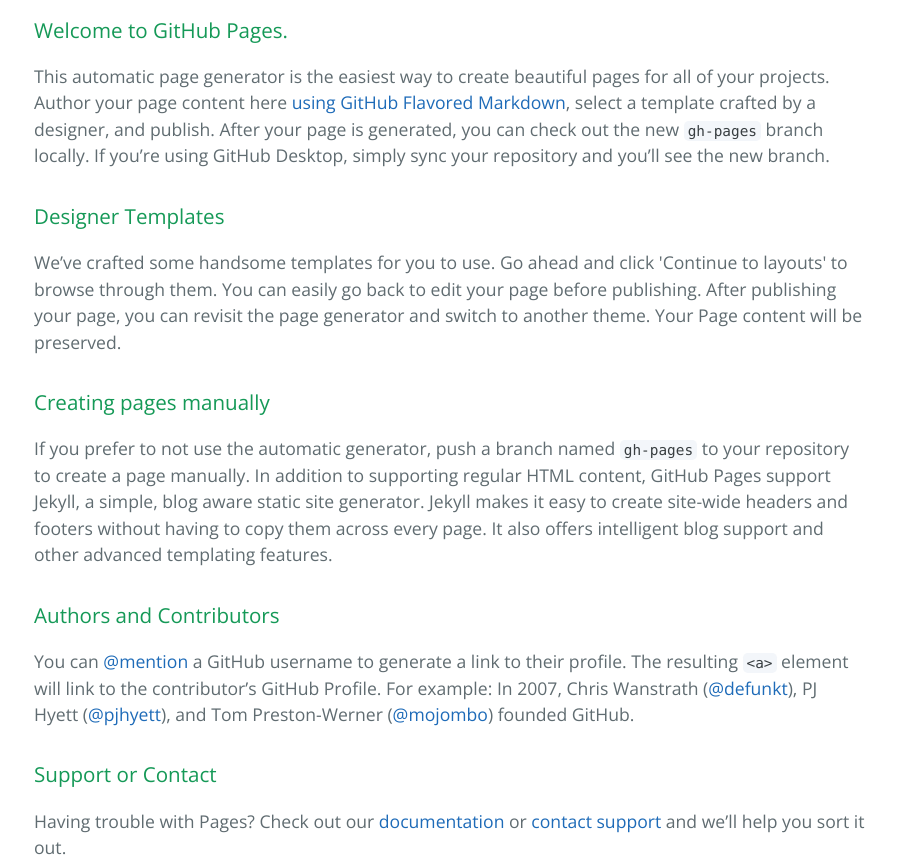
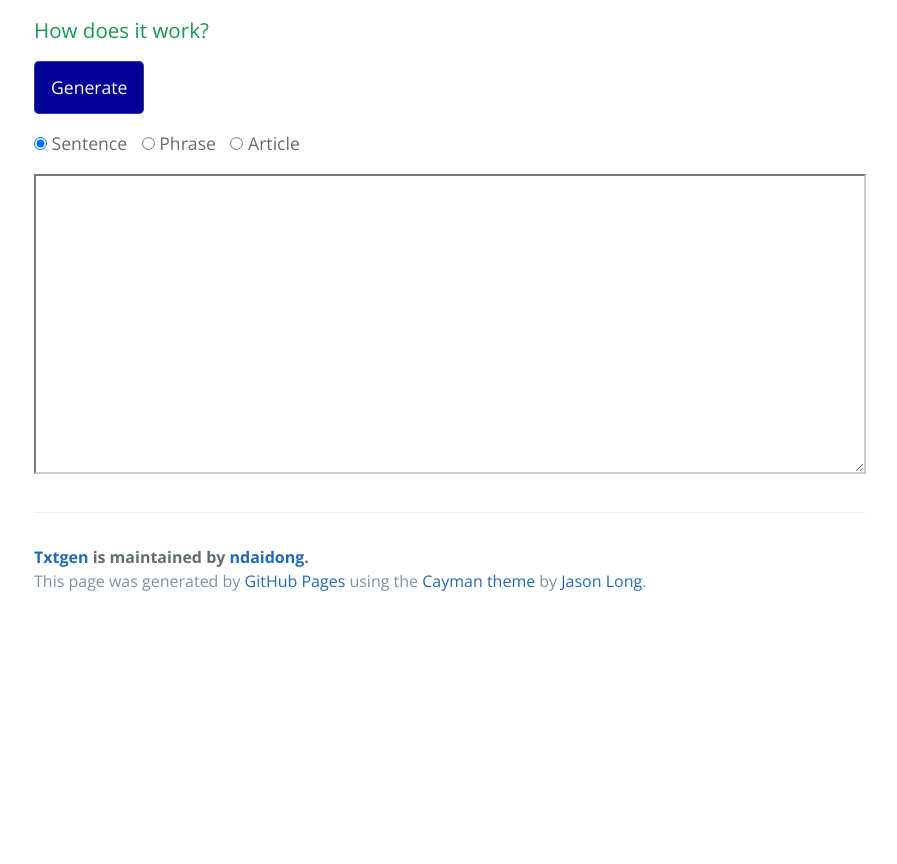
Before and after one commit to ndaidong/txtgen, a plain HTML site: page index.html in a window 1280 px wide. Shown: the part 400-1264 px from the top of the page, without its empty margins (190-1087 px from the left). After the commit the page ends 1025 px from the top, so only its background shows below. Drawn offline with nearby package versions, Linux system fonts and the light colour scheme; a script that the page names is missing.

Commit message:
Add demo

```diff
--- a/index.html
+++ b/index.html
@@ -19,31 +19,19 @@
     </section>
 
     <section class="main-content">
-      <h3>
-<a id="welcome-to-github-pages" class="anchor" href="#welcome-to-github-pages" aria-hidden="true"><span aria-hidden="true" class="octicon octicon-link"></span></a>Welcome to GitHub Pages.</h3>
-
-<p>This automatic page generator is the easiest way to create beautiful pages for all of your projects. Author your page content here <a href="https://guides.github.com/features/mastering-markdown/">using GitHub Flavored Markdown</a>, select a template crafted by a designer, and publish. After your page is generated, you can check out the new <code>gh-pages</code> branch locally. If you’re using GitHub Desktop, simply sync your repository and you’ll see the new branch.</p>
-
-<h3>
-<a id="designer-templates" class="anchor" href="#designer-templates" aria-hidden="true"><span aria-hidden="true" class="octicon octicon-link"></span></a>Designer Templates</h3>
-
-<p>We’ve crafted some handsome templates for you to use. Go ahead and click 'Continue to layouts' to browse through them. You can easily go back to edit your page before publishing. After publishing your page, you can revisit the page generator and switch to another theme. Your Page content will be preserved.</p>
-
-<h3>
-<a id="creating-pages-manually" class="anchor" href="#creating-pages-manually" aria-hidden="true"><span aria-hidden="true" class="octicon octicon-link"></span></a>Creating pages manually</h3>
-
-<p>If you prefer to not use the automatic generator, push a branch named <code>gh-pages</code> to your repository to create a page manually. In addition to supporting regular HTML content, GitHub Pages support Jekyll, a simple, blog aware static site generator. Jekyll makes it easy to create site-wide headers and footers without having to copy them across every page. It also offers intelligent blog support and other advanced templating features.</p>
-
-<h3>
-<a id="authors-and-contributors" class="anchor" href="#authors-and-contributors" aria-hidden="true"><span aria-hidden="true" class="octicon octicon-link"></span></a>Authors and Contributors</h3>
-
-<p>You can <a href="https://help.github.com/articles/basic-writing-and-formatting-syntax/#mentioning-users-and-teams" class="user-mention">@mention</a> a GitHub username to generate a link to their profile. The resulting <code>&lt;a&gt;</code> element will link to the contributor’s GitHub Profile. For example: In 2007, Chris Wanstrath (<a href="https://github.com/defunkt" class="user-mention">@defunkt</a>), PJ Hyett (<a href="https://github.com/pjhyett" class="user-mention">@pjhyett</a>), and Tom Preston-Werner (<a href="https://github.com/mojombo" class="user-mention">@mojombo</a>) founded GitHub.</p>
-
-<h3>
-<a id="support-or-contact" class="anchor" href="#support-or-contact" aria-hidden="true"><span aria-hidden="true" class="octicon octicon-link"></span></a>Support or Contact</h3>
-
-<p>Having trouble with Pages? Check out our <a href="https://help.github.com/pages">documentation</a> or <a href="https://github.com/contact">contact support</a> and we’ll help you sort it out.</p>
-
+      <h3>How does it work?</h3>
+      <form name="noop">
+        <p>
+          <button class="btn act-btn" id="btnGenerate">Generate</button>
+          <br>
+          <label class="opt-typ"><input type="radio" name="typ" value="sentence" checked> Sentence</label>
+          <label class="opt-typ"><input type="radio" name="typ" value="phrase"> Phrase</label>
+          <label class="opt-typ"><input type="radio" name="typ" value="article"> Article</label>
+        </p>
+        <p>
+          <textarea class="result-area" id="result"></textarea>
+        </p>
+      </form>
       <footer class="site-footer">
         <span class="site-footer-owner"><a href="https://github.com/ndaidong/txtgen">Txtgen</a> is maintained by <a href="https://github.com/ndaidong">ndaidong</a>.</span>
 
@@ -51,7 +39,20 @@
       </footer>
 
     </section>
-
-
+    <script type="text/javascript" src="https://cdn.rawgit.com/ndaidong/txtgen/master/dist/txtgen.min.js"></script>
+    <script type="text/javascript" src="https://cdn.rawgit.com/ndaidong/vdom/master/dist/vdom.min.js"></script>
+    <script type="text/javascript">
+      DOM.Event.on('btnGenerate', 'click', (e) => {
+        DOM.Event.stop(e);
+        var typ = document.noop.typ.value;
+        var txt = '';
+        switch (typ) {
+          case 'sentence': txt = txtgen.sentence(); break;
+          case 'phrase': txt = txtgen.phrase(); break;
+          case 'article': txt = txtgen.article(); break;
+        }
+        DOM.get('result').value = txt;
+      });
+    </script>
   </body>
 </html>
--- a/stylesheets/stylesheet.css
+++ b/stylesheets/stylesheet.css
@@ -243,3 +243,21 @@
 @media screen and (max-width: 42em) {
   .site-footer {
     font-size: 0.9rem; } }
+
+.btn.act-btn {
+  color: #fff;
+  background-color: #009;
+}
+.btn.act-btn:active {
+  color: #eee;
+  background-color: #006;
+}
+.opt-typ {
+  margin-right: 10px;
+}
+.result-area {
+  width: 100%;
+  min-height: 300px;
+  padding: 10px;
+  border: inset 2px #ccc;
+}
```
